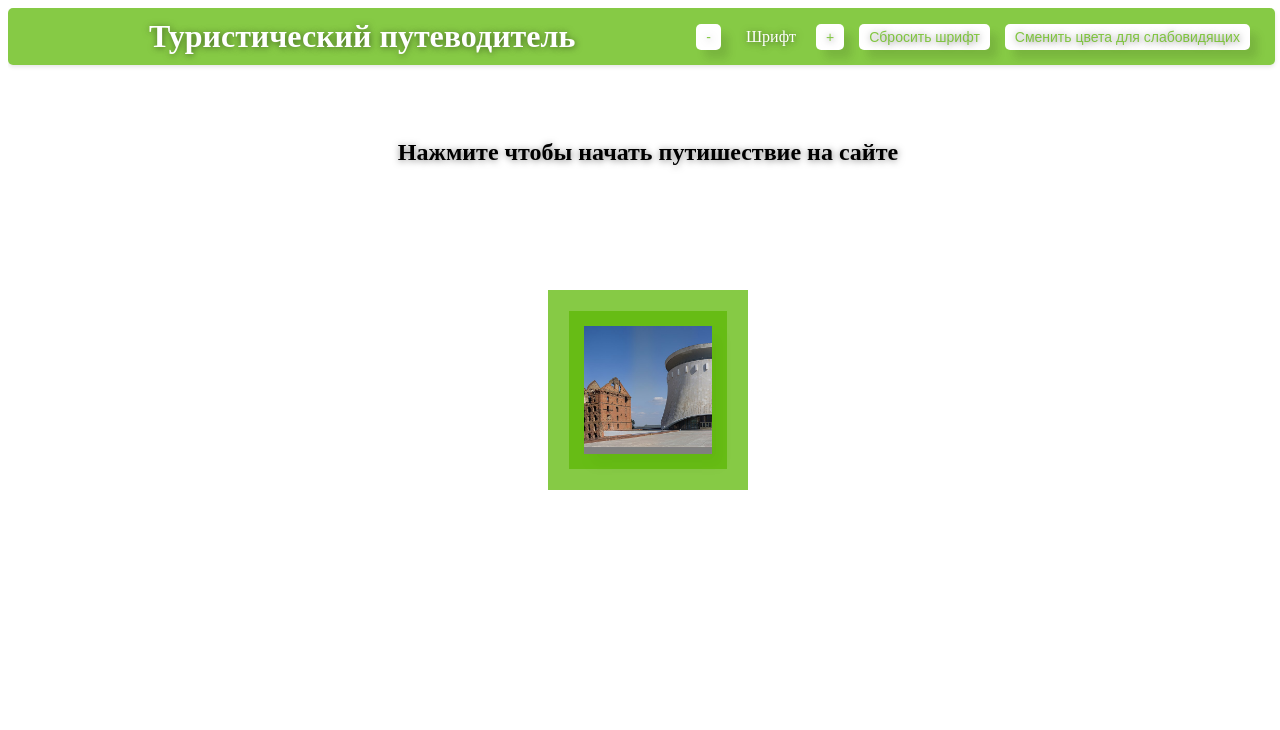
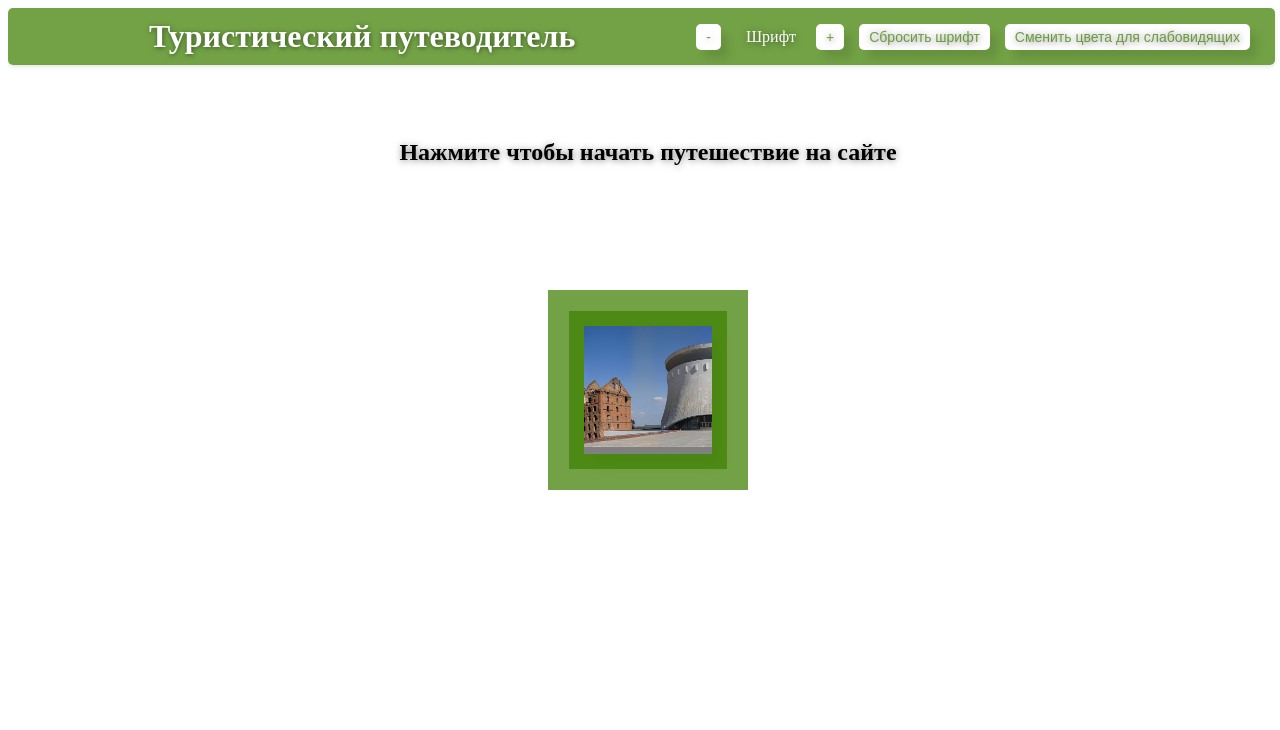
Before and after one commit to 1SPRINT1/Turizmo-Site, a PHP site: page / in a window 1280 px wide. Shown: the top 730 px of the page. Run offline with PHP 8.4, Linux system fonts and the light colour scheme.

Commit message:
Update styles all
Update styles all

```diff
--- a/index.html
+++ b/index.html
@@ -23,7 +23,7 @@
     <br>
     <br>
     <br>
-    <h2 class="main-h2">Нажмите чтобы начать путишествие на сайте</h2>
+    <h2 class="main-h2">Нажмите чтобы начать путешествие на сайте</h2>
     <br>
     <br>
     <br>
--- a/ss/style.css
+++ b/ss/style.css
@@ -24,7 +24,7 @@ html {
 
 header {
     position: relative;
-    background-color: rgba(91, 184, 4, 0.739);
+    background-color: rgba(64, 130, 3, 0.739);
     width: 98.98%;
     padding: 20px;
     z-index: 100;
@@ -39,19 +39,19 @@ h1 {
     color: white;
     text-align: center;
     font-size: 2em;
-    text-shadow: 0.5px 0.5px 7px rgba(0, 0, 0, 0.5);
+    text-shadow: 0.5px 0.5px 5px rgba(0, 0, 0, 0.5);
 }
 
 h2 {
     text-align: center;
     font-size: 1.5em;
-    text-shadow: 0.5px 0.5px 7px rgba(0, 0, 0, 0.5);
+    text-shadow: 0.5px 0.5px 5px rgba(0, 0, 0, 0.5);
 }
 
 h3 {
     text-align: center;
     font-size: 1.2em;
-    text-shadow: 0.5px 0.5px 7px rgba(0, 0, 0, 0.5);
+    text-shadow: 0.5px 0.5px 5px rgba(0, 0, 0, 0.5);
 }
 
 
@@ -243,7 +243,7 @@ body[data-active="false"] {
 .hover-effect {
     transition: transform 0.3s, outline 0.3s;
     margin: 20px;
-    outline: 15px solid rgba(91, 184, 4, 0.739);
+    outline: 15px solid rgba(64, 130, 3, 0.739);
     box-shadow: 8px 10px 12px rgba(0, 0, 0, 0.1);
 }
 
@@ -279,7 +279,7 @@ body[data-active="false"] {
     align-items: center;
     height: 200px;
     width: 200px;
-    background-color: rgba(91, 184, 4, 0.739);
+    background-color: rgba(64, 130, 3, 0.739);
     border-radius: 0;
     position: relative;
     margin: 50px auto;
@@ -326,7 +326,7 @@ button {
 .high-contrast-colors {
     /* Цвета для слабовидящих */
     /*background-color: rgb(167, 167, 167);*/
-    color: rgb(234, 255, 0);
+    color: rgb(66, 128, 0);
 }
 
 .main-h2 {
@@ -339,7 +339,7 @@ button {
     justify-content: space-between;
     align-items: center;
     padding: 10px 20px;
-    background-color: rgba(91, 184, 4, 0.739);
+    background-color: rgba(64, 130, 3, 0.739);
     box-shadow: 0 2px 4px rgba(0, 0, 0, 0.1);
     flex-wrap: wrap;
 }
@@ -372,7 +372,7 @@ button {
     font-size: 14px;
     border: none;
     background-color: #ffffff;
-    color: rgba(91, 184, 4, 0.739);
+    color: rgba(64, 130, 3, 0.739);
     cursor: pointer;
     border-radius: 5px;
     box-shadow: 8px 9px 9px rgba(0, 0, 0, 0.1);
@@ -382,7 +382,7 @@ button {
 .font-button:hover,
 .reset-font-button:hover,
 .color-button:hover {
-    background-color: rgba(91, 184, 4, 0.739);
+    background-color: rgba(64, 130, 3, 0.739);
 }
 
 .header p {
```
